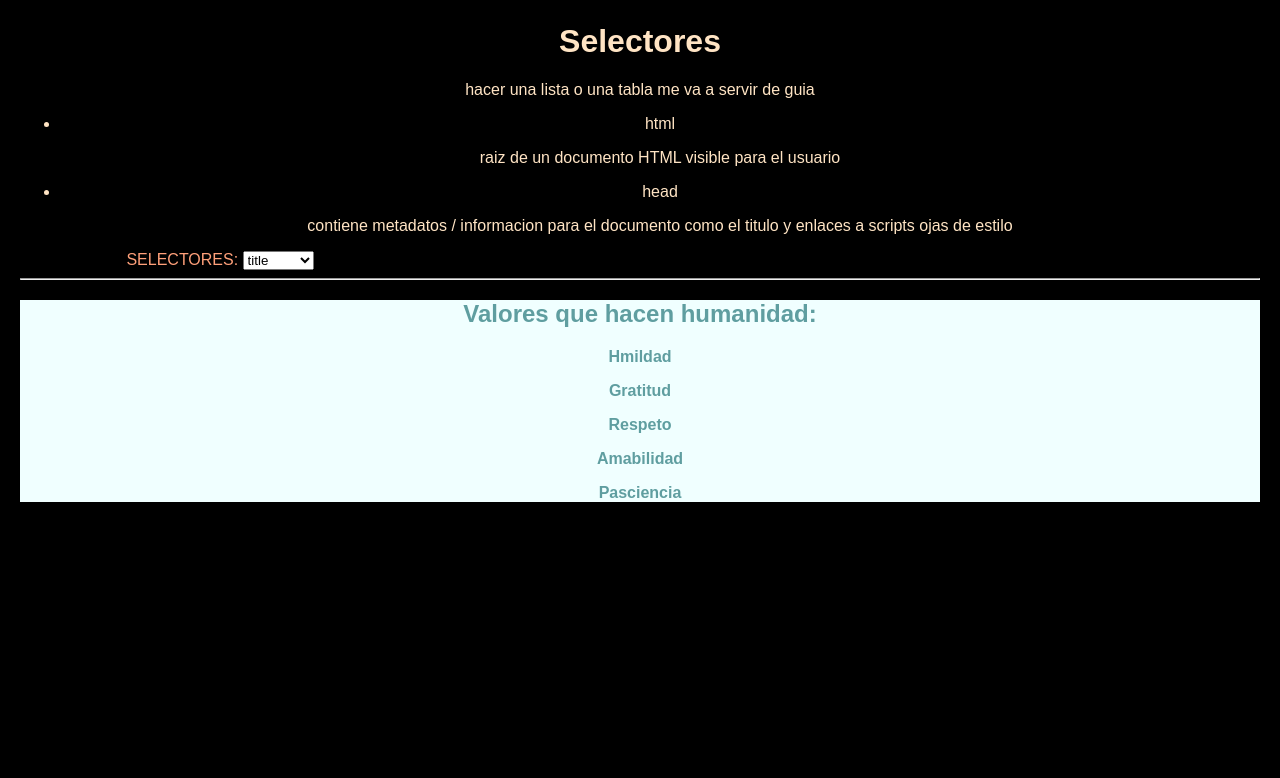
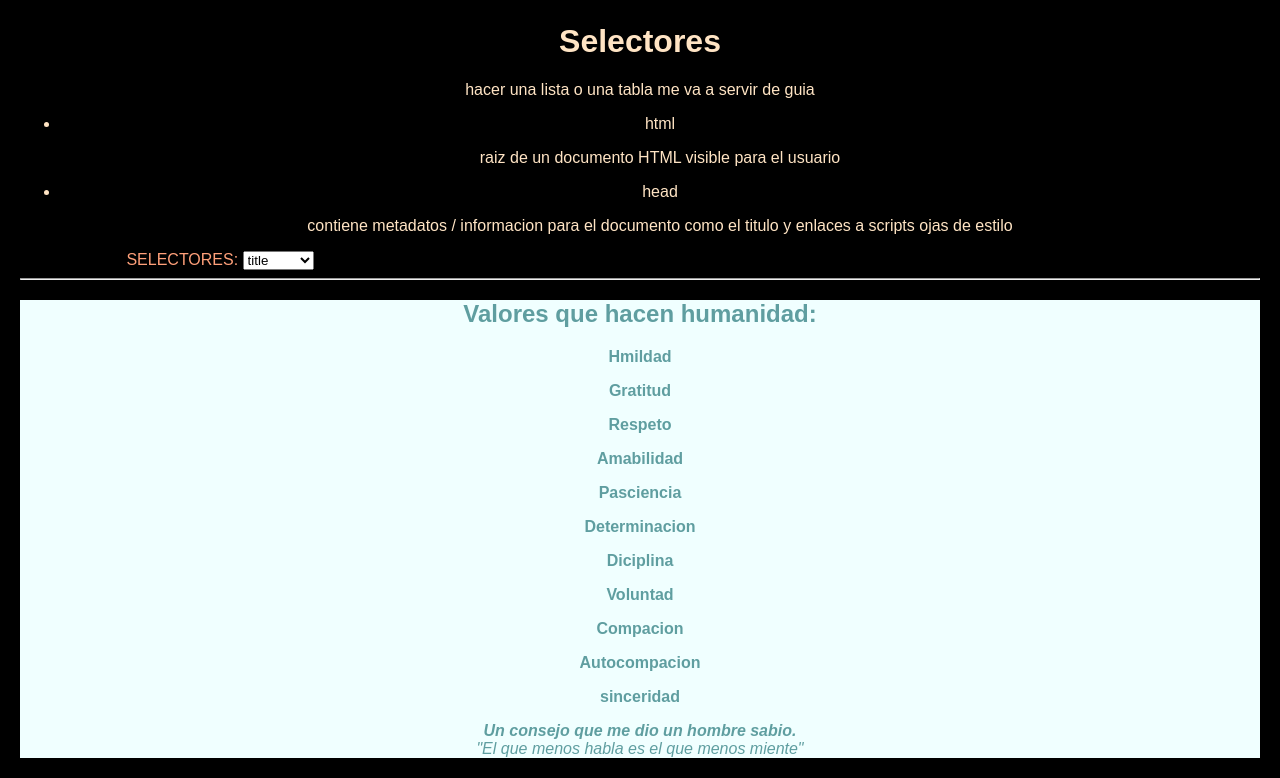
Before and after one commit to IFisma/RepositorioHenry, a plain HTML site: page index.html in a window 1280 px wide. Shown: the part 1940-2718 px from the top of the page. Before the commit the page ends 2462 px from the top, so only its background shows below. Drawn offline with Linux system fonts and the light colour scheme.

Commit message:
actualizacion ValoresHumanos

```diff
--- a/index.html
+++ b/index.html
@@ -93,6 +93,18 @@
      <Strong><p>Respeto</p> </Strong>
      <Strong><p>Amabilidad</p></Strong>
      <Strong><p>Pasciencia</p></Strong>
+     <Strong><p>Determinacion</p></Strong>
+     <Strong><p>Diciplina</p></Strong>
+     <Strong><p>Voluntad</p></Strong>
+     <Strong><p>Compacion</p></Strong>
+     <Strong><p>Autocompacion</p></Strong>
+     <Strong><p>sinceridad</p></Strong>
+     <em><p><Strong>Un consejo que me dio un hombre sabio.</Strong> <br>
+    "El que menos habla es el que menos miente"</p></em>
+
+
 </div>
+
+
 </body>
 </html>
```
